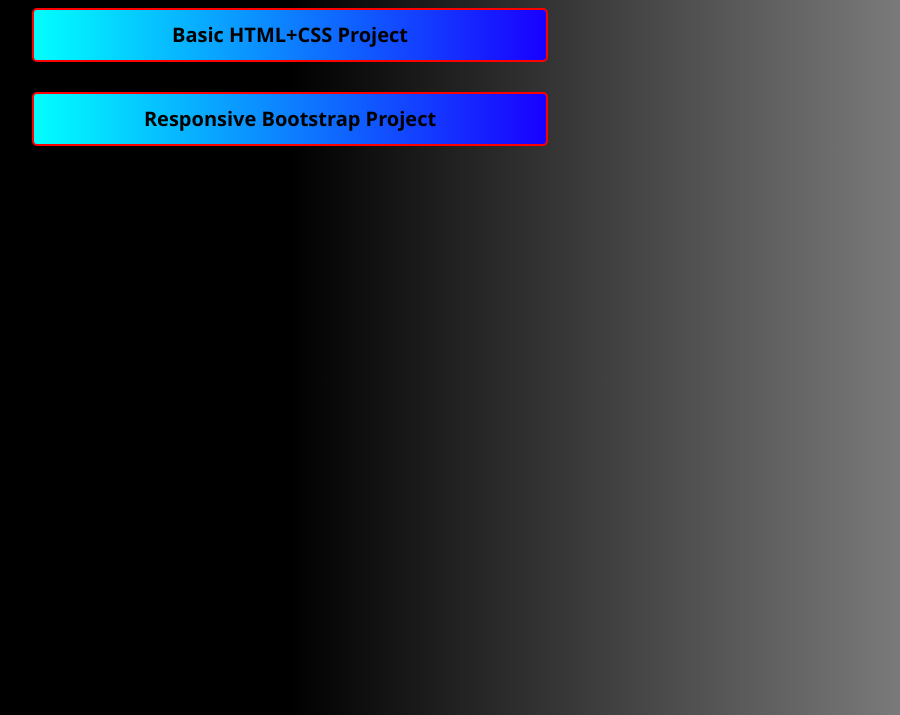
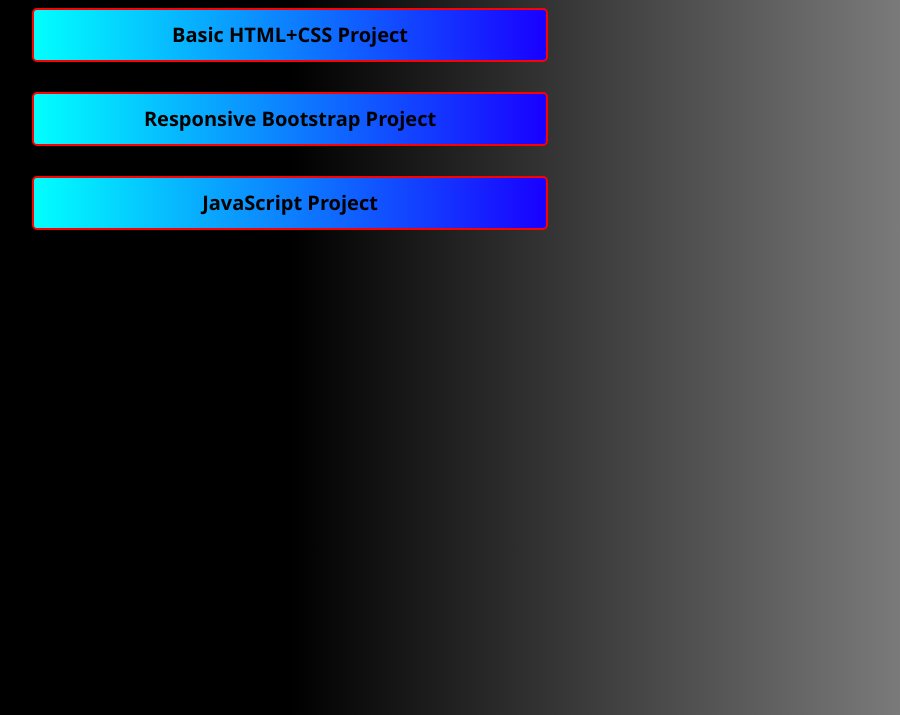
Before and after one commit to danialtankshir/danialtankshir.github.io, a plain HTML site: page index.html in a window 1280 px wide. Shown: the part 85-800 px from the top of the page, without its empty margins (350-1250 px from the left). Drawn offline with Linux system fonts and the light colour scheme.

Commit message:
update js

```diff
--- a/css/index.css
+++ b/css/index.css
@@ -74,3 +74,27 @@
     font-size: 22px;
     line-height: 60px;
 }
+
+.JavaScriptProject {
+    width: 40%;
+    height: 50px;
+    border: 2px solid rgb(255, 0, 0);
+    border-radius: 5px;
+    line-height: 50px;
+    background-image: linear-gradient(to right, cyan, rgb(25, 0, 255));
+    display: flex;
+    color: black;
+    justify-content: center;
+    text-decoration: none;
+    font-size: 20px;
+    margin-top: 30px;
+    font-weight: bold;
+    transition: all 0.5s ease-in-out;
+}
+
+.JavaScriptProject:hover {
+    width: 45%;
+    height: 60px;
+    font-size: 22px;
+    line-height: 60px;
+}
--- a/index.html
+++ b/index.html
@@ -17,6 +17,9 @@
     </div>
     <div class="proparent"><a class="ResponsiveProject" href="../ResponsiveProject/">Responsive Bootstrap Project</a>
     </div>
+    </div>
+    <div class="proparent"><a class="JavaScriptProject" href="../JavaScriptProject/">JavaScript Project</a>
+    </div>
 </body>
 
 </html>
```
